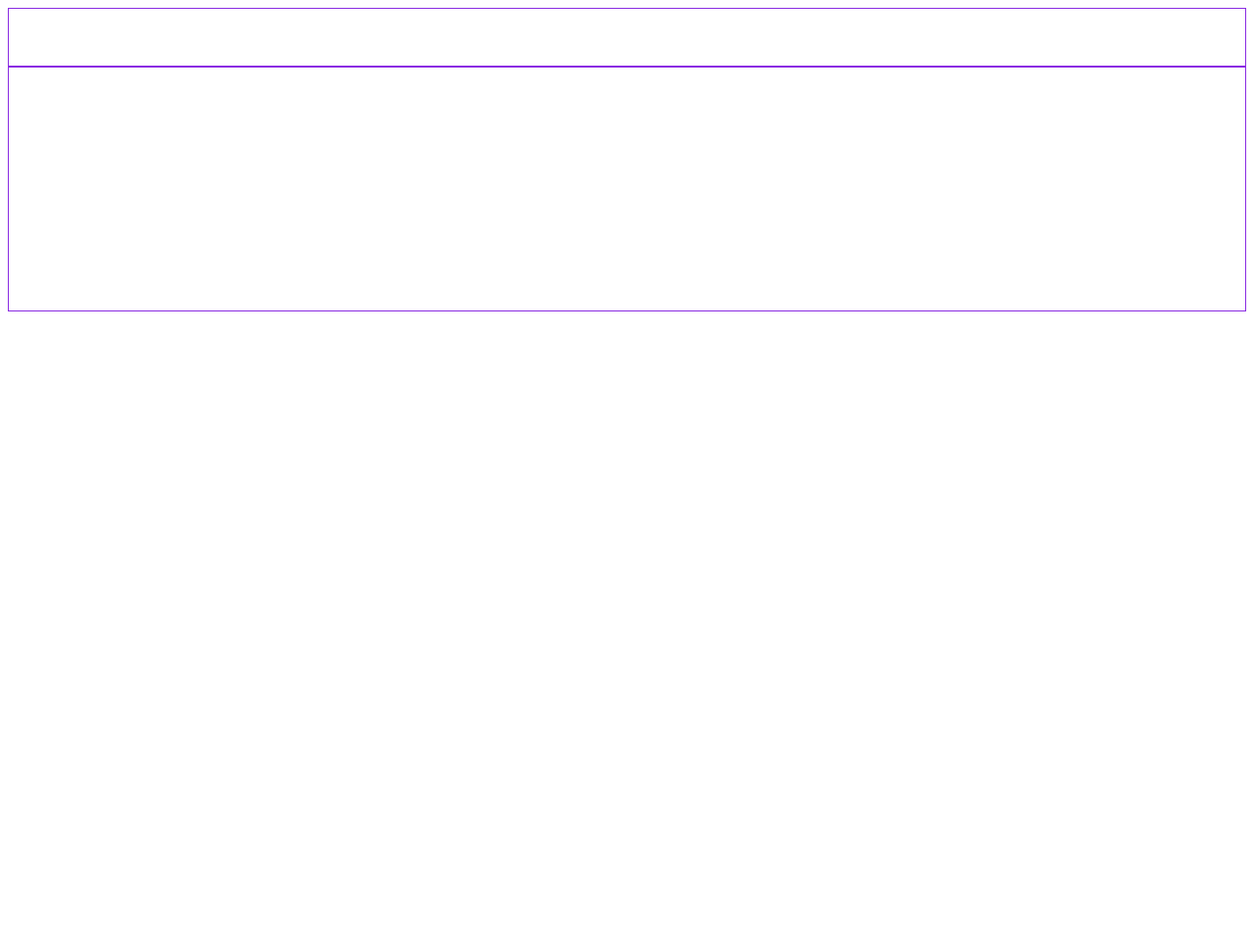
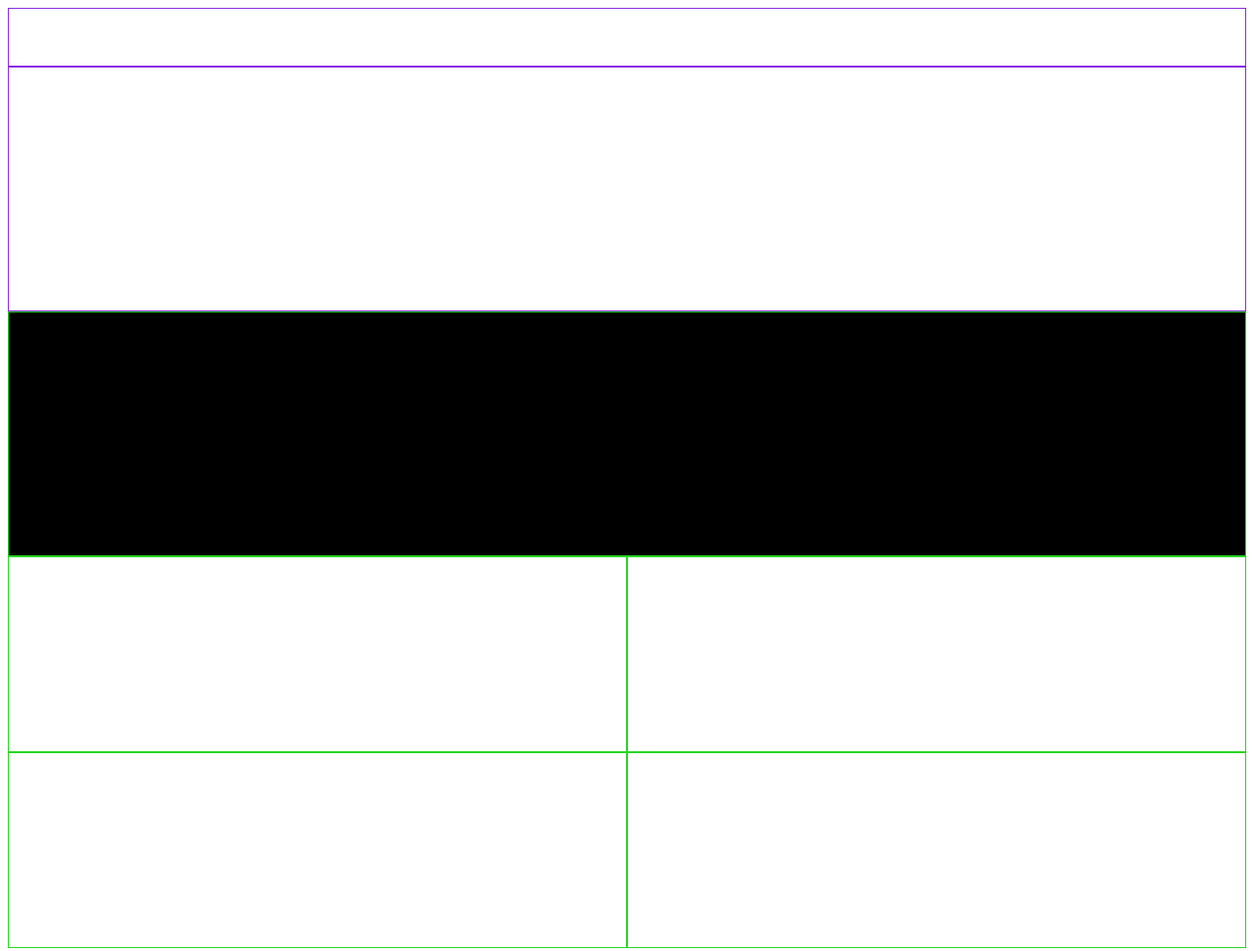
Before and after one commit to gnppro/Project-Module-01, a plain HTML site: page index.html in a window 1280 px wide. Shown: the whole page at 98% size. Before the commit the page ends 800 px from the top, so only its background shows below. Drawn offline with Linux system fonts and the light colour scheme.

Commit message:
Descripcion

```diff
--- a/tortas.css
+++ b/tortas.css
@@ -1,3 +1,4 @@
+
 .header {
     display: grid;
     /*-------------filas----------------------columnas*/
@@ -10,8 +11,18 @@
 .descripcion {
     display: grid;
     /*-------------filas----------------------columnas*/
-    grid-template:60px 250px / repeat;
+    grid-template:250px repeat(2, 200px)/ repeat(2, 1fr);
+    }
+.descripcion .item{
+    border: solid 1px rgb(40, 214, 34);
 }
+.descripcion .item:nth-of-type(1){
+    background-color: black;
+    grid-column: 1 / span 2;
+}
+}
+
+
 
 .historial {
 
```
